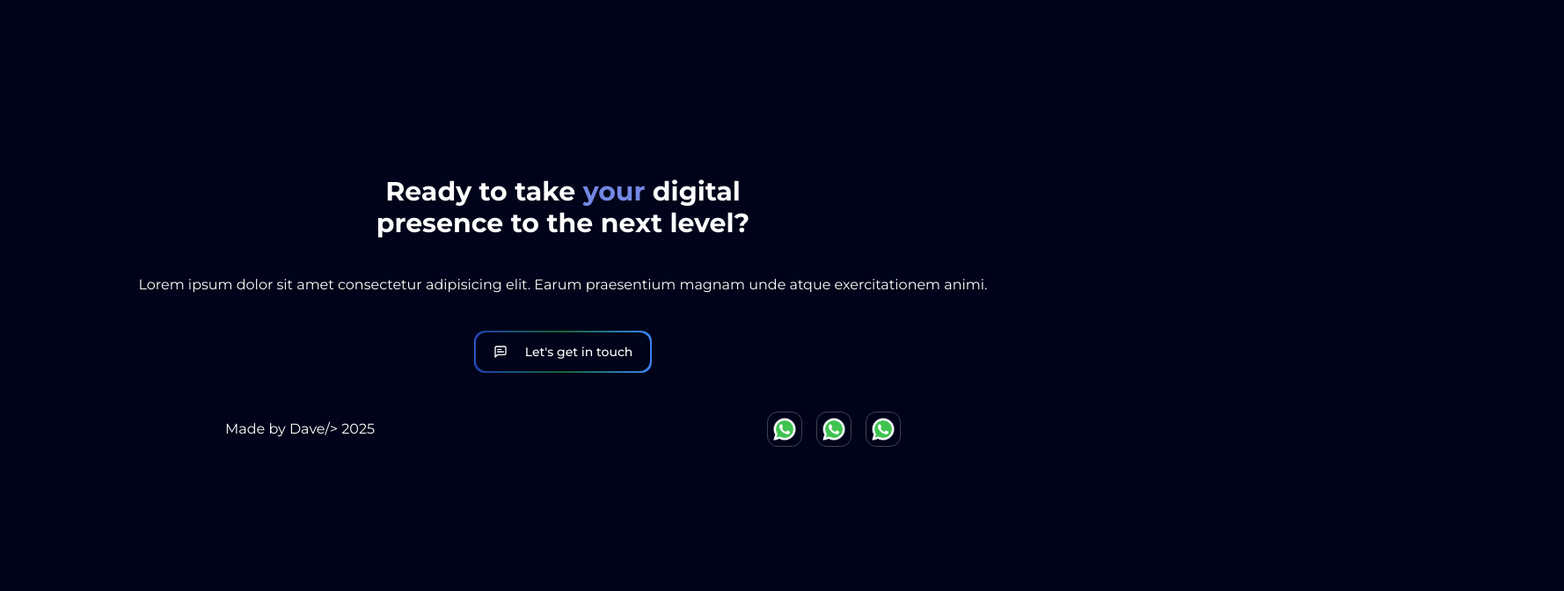
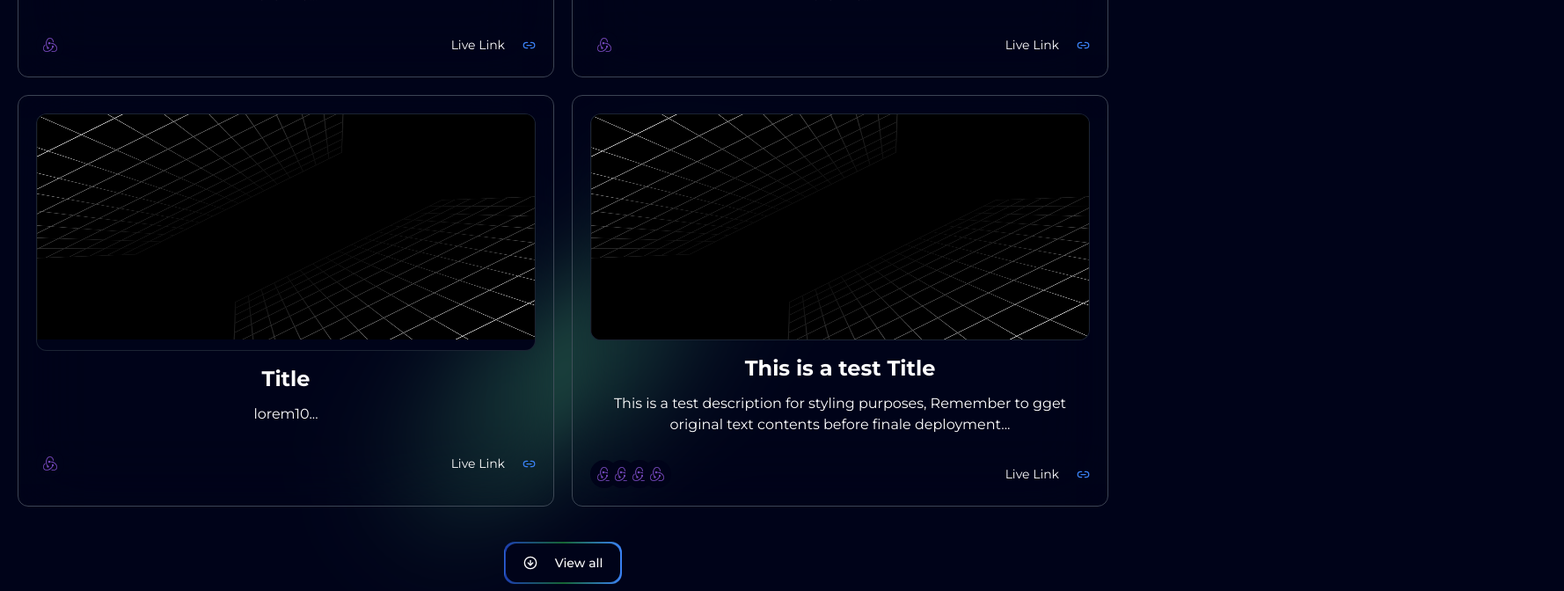
Before and after one commit to Dave154/My-Portfolio, a Next.js app: page / in a window 1280 px wide. Shown: the part 2040-2712 px from the top of the page at 88% size, 1778 px wide, since content can reach past the window. Before the commit the page ends 2626 px from the top, so only its background shows below. Built offline with nearby package versions, Linux system fonts and the light colour scheme.

Commit message:
projects section

```diff
--- a/app/globals.css
+++ b/app/globals.css
@@ -38,19 +38,45 @@ body {
   .bottom_top{
     @apply after:bg-gradient-to-t
   }
+  .blurred{
+    @apply before:absolute before:w-16 before:h-[80%] before:top-2 before:left-1 before:-rotate-45
+    before:content-[''] before:bg-[linear-gradient(transparent,#4ebb8494,transparent)]  before:shadow-2xl before:z-10
+    before:filter before:blur-3xl
+  }
+  .blurred_blue{
+    @apply before:bg-[linear-gradient(transparent,blue,transparent)]
+  }
 }
 @layer base{
   section{
-    @apply h-screen flex justify-center items-center w-full relative
+    @apply min-h-screen flex justify-center items-center w-full relative
     after:absolute after:-bottom-10 after:w-full after:h-32
-    from-background via-green-800/65 to-transparent
-    before:absolute before:-bottom-10 before:w-full before:h-32 before:top-1/2 before:left-1/2 before:rotate-45
-    before:from-background before:via-green-800/65 before:to-transparent
+    from-background via-green-900/75 to-transparent
+    before:absolute before:w-16 before:h-1/2 before:top-1/2 before:left-1/2 before:-translate-x-1/2 before:rotate-45
+    before:content-[''] before:bg-[linear-gradient(transparent,#4ebb84,transparent)]  before:shadow-2xl before:-z-10
+    before:filter before:blur-3xl
   }
 }
 
-
-
+.fallback{
+  transition: all .5s ease-in-out;
+}
+.line_up{
+  transform: perspective(1000px) rotateX(-45deg);
+  transform-origin: center bottom;
+}
+.text_up{
+  transform: perspective(-1400px) rotateX(-45deg);
+  transform-origin: bottom center;
+}
+.circle_down{
+  transform: perspective(700px) rotateX(60deg);
+  transform-origin: bottom center;
+}
+.fallback:hover{
+  transform: perspective(700px) rotateX(15deg);
+  transform-origin: center bottom;
+}
 ::-webkit-scrollbar{
   width: 5px;
   background: var(--background);
--- a/app/page.js
+++ b/app/page.js
@@ -1,6 +1,8 @@
+import About from "@/components/about";
 import Contact from "@/components/contact";
 import Footer from "@/components/footer";
 import Hero from "@/components/hero";
+import Projects from "@/components/projects";
 import Skills from "@/components/skills";
 import Socials from "@/components/socials";
 import Image from "next/image";
@@ -10,6 +12,8 @@ export default function Home() {
 
       <main className="flex flex-col gap-8 row-start-2 items-center sm:items-start text-white">
          <Hero/>
+         <About/>
+         <Projects/>
          <Skills/>
          <Socials/>
          <Contact />
--- /dev/null
+++ b/components/about.jsx
@@ -0,0 +1,11 @@
+import React from 'react'
+
+const About = () => {
+  return (
+    <section className="">
+        About
+    </section>
+  )
+}
+
+export default About
--- a/components/contact.jsx
+++ b/components/contact.jsx
@@ -6,8 +6,8 @@ const Contact = () => {
   return (
         <section className="flex flex-col justify-end " id='Contact'>
             <div className="text-center space-y-10">
-                <h2 className="text-3xl font-bold">Ready to take <span className="text-purple">your</span>  digital <br />  presence to the next level?</h2>
-                <p className=""> Lorem ipsum dolor sit amet consectetur adipisicing elit. Earum praesentium magnam unde atque exercitationem animi. </p>
+                <h2 className="text-4xl font-bold">Ready to take <span className="text-purple">your</span>  digital <br />  presence to the next level?</h2>
+                <p className=""> Lorem ipsum dolor sit amet consectetur adipisicing elit. </p>
                 <GradientButton
                 text={`Let's get in touch` }
                 icon={<MessageSquareTextIcon />}
--- a/components/footer.jsx
+++ b/components/footer.jsx
@@ -22,8 +22,8 @@ const Footer = () => {
 
   return (
     <footer className='p-3 w-full flex justify-center'>
-        <div className="flex flex-col justify-center w-full max-w-3xl md:flex-row md:justify-between gap-4  items-center">
-            <p className="">Made by {`Dave/>`} {year} </p>
+        <div className="flex flex-col justify-center w-full max-w-6xl md:flex-row md:justify-between gap-4  items-center">
+            <p className="text-sm">Made by {`Dave />`} {year} </p>
 
             <div className="flex gap-4">
                 {socials.map((item,index)=>{
--- a/components/gradientbutton.jsx
+++ b/components/gradientbutton.jsx
@@ -5,7 +5,7 @@ import { Button } from './ui/button'
 const GradientButton = ({text,link,icon}) => {
   return (
     <Button variant='outlined' className=' h-12 mt-6 border-gradient p-[2px] rounded-xl animate-gradient-animation'>
-        <Link href={link} className="h-full w-full bg-background flex space-x-5 items-center rounded-xl px-5  animate-gradient-animation">
+        <Link href={link} className="h-full cursor-pointer w-full bg-background flex space-x-5 items-center rounded-xl px-5  animate-gradient-animation">
         {icon}
         <p className=""> {text} </p>
         </Link>
--- /dev/null
+++ b/components/project.jsx
@@ -0,0 +1,61 @@
+import { Link2 } from 'lucide-react'
+import Image from 'next/image'
+
+import { Avatar, AvatarFallback, AvatarImage } from "@/components/ui/avatar"
+import Link from 'next/link'
+
+const Project = ({project}) => {
+    const {image,title,desc,link,tools}=project
+  return (
+    <div className=' backdrop-blur-2xl border group relative border-gray-600/80 rounded-xl p-5 grid gap-4 fallback cursor-pointer'>
+
+        <div className="bg-background relative rounded-xl border border-gray-800/90 overflow-hidden">
+        <div className="absolute opacity-0 transition-opacity duration-1000 group-hover:opacity-100 bottom-1 left-1/2 -translate-x-1/2 flex flex-col items-center ">
+
+            <div className="rounded-full  shadow-sm shadow-gray-100/30  py-1 px-2 text-xs bg-lightblue text_up relative top-20 z-20">http://navigo-eight.vercel.app/</div>
+            <div className="w-1 h-40 bg-lightblue shadow-2xl shadow-white filter blur-sm line_up relative top-7 z-10"></div>
+            <div className="w-12 h-12 rounded-full bg-green-700/70 grid place-items-center circle_down filter blur-sm">
+            <div className="w-8 h-8 rounded-full bg-green-500/70 grid place-items-center ">
+            <div className="w-4 h-4 rounded-full bg-green-300 grid place-items-center"></div>
+
+        </div>
+
+</div>
+</div>
+        <Image
+            src={image}
+            alt={title}
+            width={150}
+            height={150}
+            className='w-full h-64'
+        />
+        </div>
+        <div className="space-y-7">
+            <div className="text-center space-y-3">
+                <h3 className="text-2xl font-bold">{title}</h3>
+                <p className="text-sm md:text-base text-roboto ">{desc}...</p>
+            </div>
+            <div className="flex items-center justify-between">
+                <div className="flex -space-x-3">
+                    {
+                        tools?.map((item,index)=>{
+                            return <Avatar key={index} className="h-8 w-8 p-2 bg-background">
+                            <AvatarImage src={'/redux.png'} className='object-contain' />
+                          </Avatar>
+
+                        })
+                    }
+                </div>
+                <Link href={link} className="flex space-x-5 items-center">
+                    <p className="text-sm">Live Link</p>
+                    <Link2 className='text-lightblue' size={15}/>
+                </Link>
+            </div>
+
+        </div>
+
+    </div>
+  )
+}
+
+export default Project
--- /dev/null
+++ b/components/projects.jsx
@@ -0,0 +1,96 @@
+import React from 'react'
+import Project from './project'
+import GradientButton from './gradientbutton'
+import { ArrowDownCircleIcon } from 'lucide-react'
+
+const Projects = () => {
+
+    const projects= [
+        {
+            image:'/bg1.jpg',
+            title:'Title',
+            desc:'lorem10',
+            link:'',
+            tools:[
+                {
+                    name:'',
+                    image:'',
+                },
+            ]
+
+        },
+        {
+            image:'/bg1.jpg',
+            title:'Title',
+            desc:'lorem10',
+            link:'',
+            tools:[
+                {
+                    name:'',
+                    image:'',
+                },
+            ]
+
+        },
+        {
+            image:'/bg1.jpg',
+            title:'Title',
+            desc:'lorem10',
+            link:'',
+            tools:[
+                {
+                    name:'',
+                    image:'',
+                },
+            ]
+
+        },
+        {
+            image:'/bg1.jpg',
+            title:'This is a test Title',
+            desc:'This is a test description for styling purposes, Remember to gget original text contents before finale deployment',
+            link:'',
+            tools:[
+                {
+                    name:'',
+                    image:'',
+                },
+                {
+                    name:'',
+                    image:'',
+                },
+                {
+                    name:'',
+                    image:'',
+                },
+                {
+                    name:'',
+                    image:'',
+                },
+            ]
+
+        },
+    ]
+
+  return (
+    <section className='p-5 flex justify-center items-center overflow overflow-hidden'>
+        <div className="flex items-center flex-col w-full gap-4">
+            <div className="grid md:grid-cols-2 gap-5 w-full max-w-7xl" >
+                {
+                    projects.map((project,index)=>{
+                        return <Project project={project} key={index}/>
+                    })
+                }
+
+        </div>
+        <GradientButton
+         text='View all'
+         link='/'
+         icon={<ArrowDownCircleIcon/>}
+        />
+        </div>
+    </section>
+  )
+}
+
+export default Projects
--- /dev/null
+++ b/components/ui/avatar.jsx
@@ -0,0 +1,35 @@
+"use client"
+
+import * as React from "react"
+import * as AvatarPrimitive from "@radix-ui/react-avatar"
+
+import { cn } from "@/lib/utils"
+
+const Avatar = React.forwardRef(({ className, ...props }, ref) => (
+  <AvatarPrimitive.Root
+    ref={ref}
+    className={cn("relative flex h-10 w-10 shrink-0 overflow-hidden rounded-full", className)}
+    {...props} />
+))
+Avatar.displayName = AvatarPrimitive.Root.displayName
+
+const AvatarImage = React.forwardRef(({ className, ...props }, ref) => (
+  <AvatarPrimitive.Image
+    ref={ref}
+    className={cn("aspect-square h-full w-full", className)}
+    {...props} />
+))
+AvatarImage.displayName = AvatarPrimitive.Image.displayName
+
+const AvatarFallback = React.forwardRef(({ className, ...props }, ref) => (
+  <AvatarPrimitive.Fallback
+    ref={ref}
+    className={cn(
+      "flex h-full w-full items-center justify-center rounded-full bg-neutral-100 dark:bg-neutral-800",
+      className
+    )}
+    {...props} />
+))
+AvatarFallback.displayName = AvatarPrimitive.Fallback.displayName
+
+export { Avatar, AvatarImage, AvatarFallback }
--- a/package.json
+++ b/package.json
@@ -9,6 +9,7 @@
     "lint": "next lint"
   },
   "dependencies": {
+    "@radix-ui/react-avatar": "^1.1.2",
     "@radix-ui/react-slot": "^1.1.1",
     "@radix-ui/react-tooltip": "^1.1.6",
     "class-variance-authority": "^0.7.1",
--- a/tailwind.config.mjs
+++ b/tailwind.config.mjs
@@ -14,6 +14,9 @@ export default {
 			lightblue:'var(--lightblue)',
 			purple:'var(--purple)'
   		},
+		  transform: {
+			'fallback': 'perspective(500px) rotateX(10deg)',
+		  },
 		  backgroundImage: {
 			'grid1': "url('/bg1.jpg')",
 		  },
```
Also changed, not shown: components/hero.jsx (+4 -3 lines), 1 other file (tests, documents, lock files or other folders).
